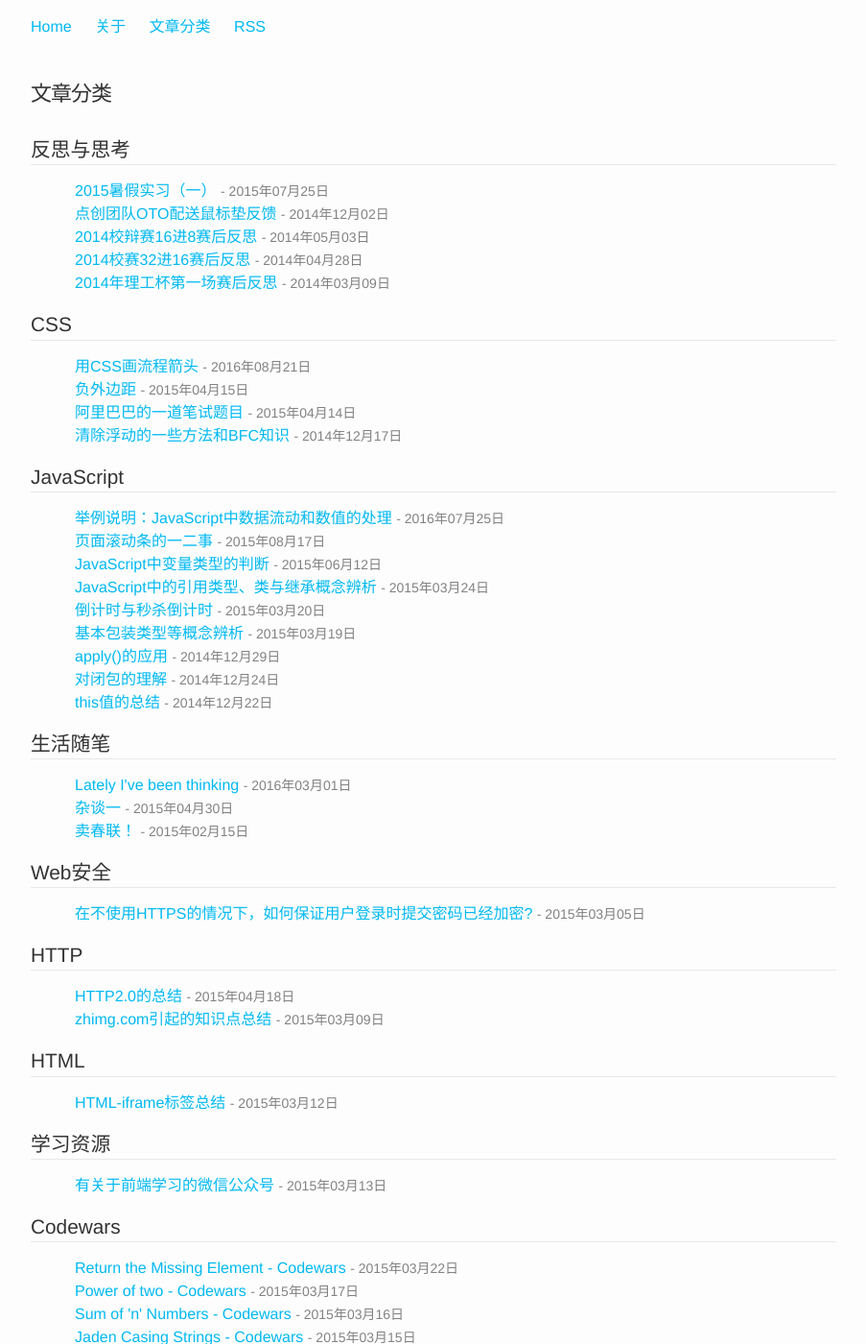
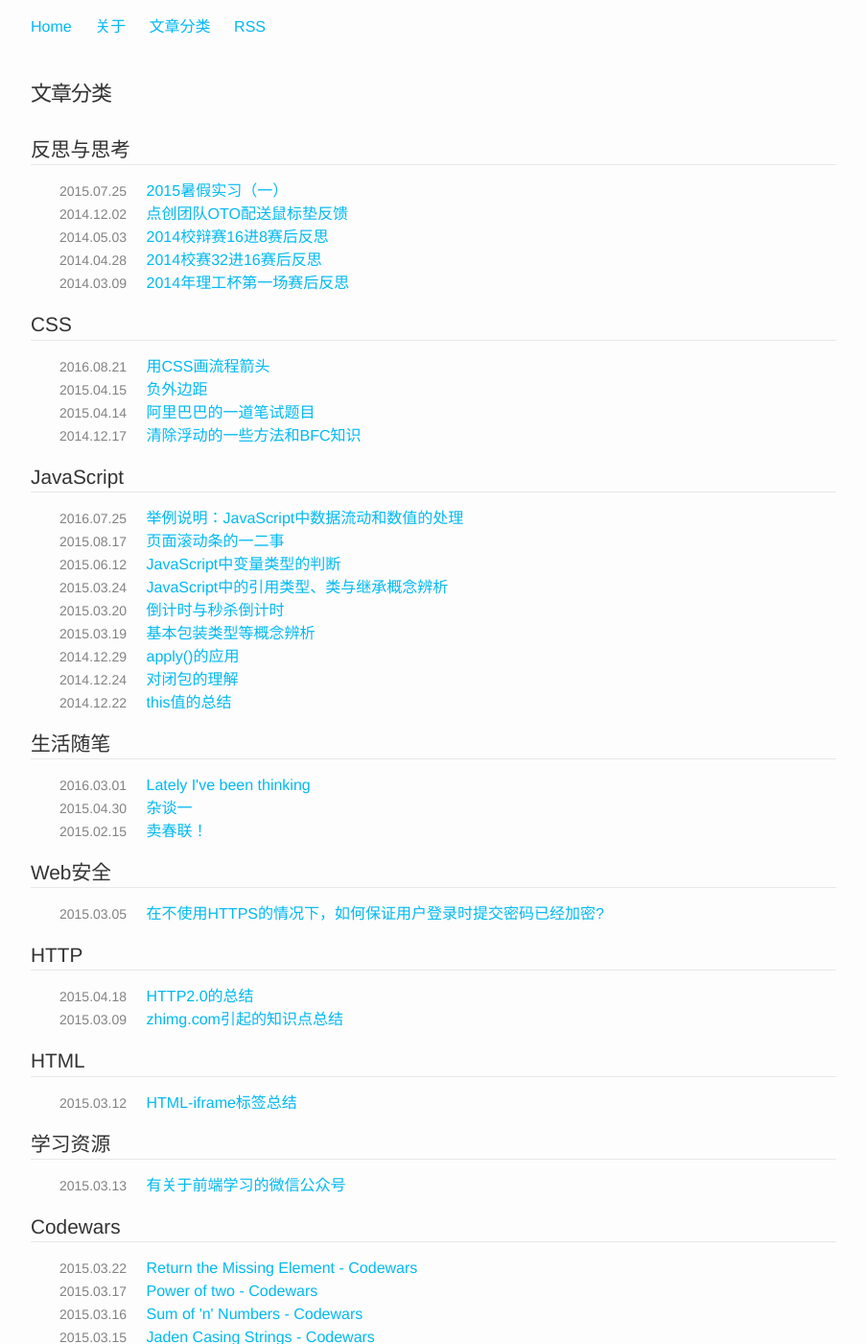
Before and after one commit to yanglh13/zzuieliyaoli.github.io, a Jekyll site: the page built from category.html, in a window 1280 px wide and 1400 px high. Shown: the whole window at 96% size, without its empty margins (188-1091 px from the left). Built offline with Jekyll 4.4.1, drawn with Linux system fonts in a browser that asks for light colours; comment, search, counter and statistics services are not loaded; some of the changed text lies outside the part shown.

Commit message:
modify html and layout

```diff
--- a/category.html
+++ b/category.html
@@ -4,7 +4,6 @@ title: 文章分类
 header: 文章分类
 permalink: /category/
 ---
-<article>
 {% for category in site.categories %}
   <div class="category" id="{{category[0]}}">
     <h2 >{{ category[0] }}</h2>
@@ -13,7 +12,10 @@ permalink: /category/
       {% for node in pages_list %}
         {% if node.title != null %}
           {% if group == null or group == node.group %}
-              <li><a href="{{ site.BASE_PATH }}{{node.url}}">{{node.title}}</a> <span class="text-muted">- {{ node.date | date: "%Y年%m月%d日" }}</span></li>
+            <li>
+            <span class="text-muted">{{ node.date | date: "%Y.%m.%d" }}</span>
+            <a href="{{ site.BASE_PATH }}{{node.url}}">{{node.title}}</a>
+            </li>
           {% endif %}
         {% endif %}
       {% endfor %}
@@ -21,4 +23,3 @@ permalink: /category/
     </ul>
   </div>
 {% endfor %}
-</article>
```
Lines whose indentation alone changed are shown as unchanged.
